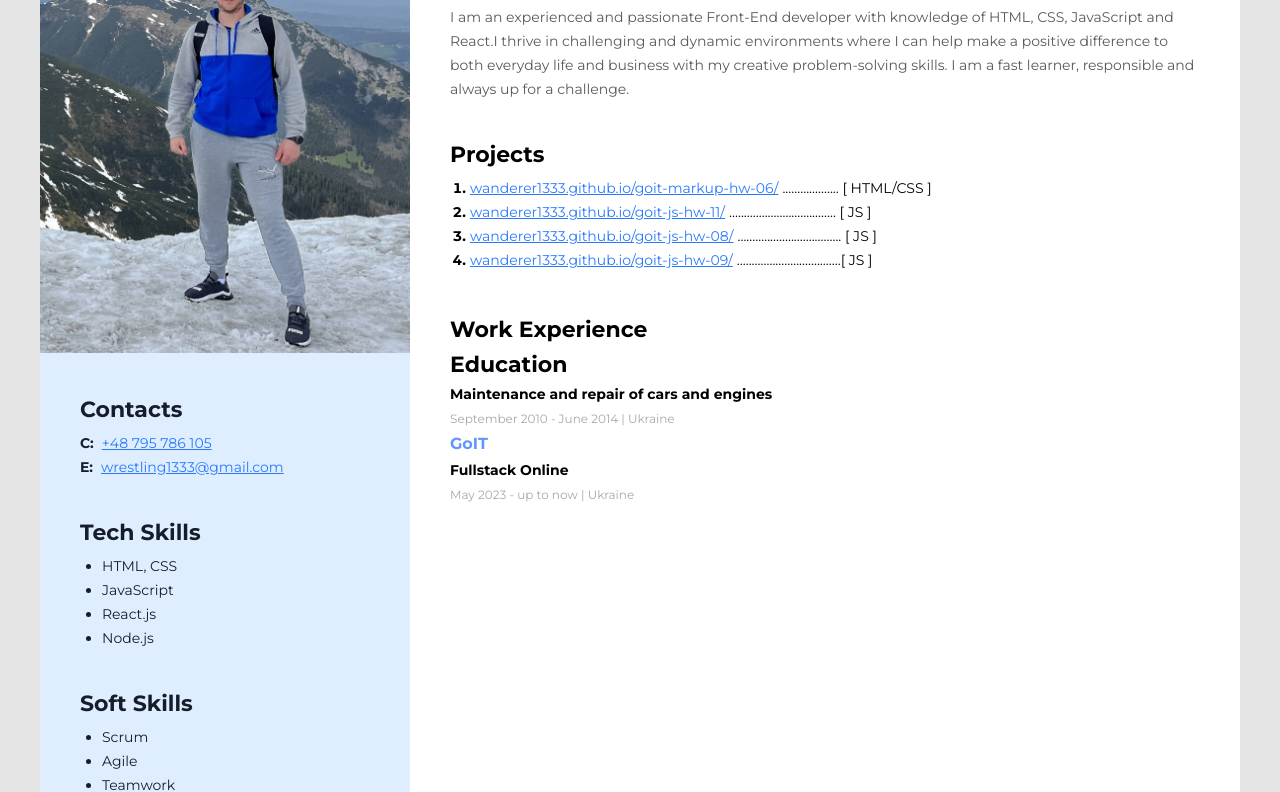
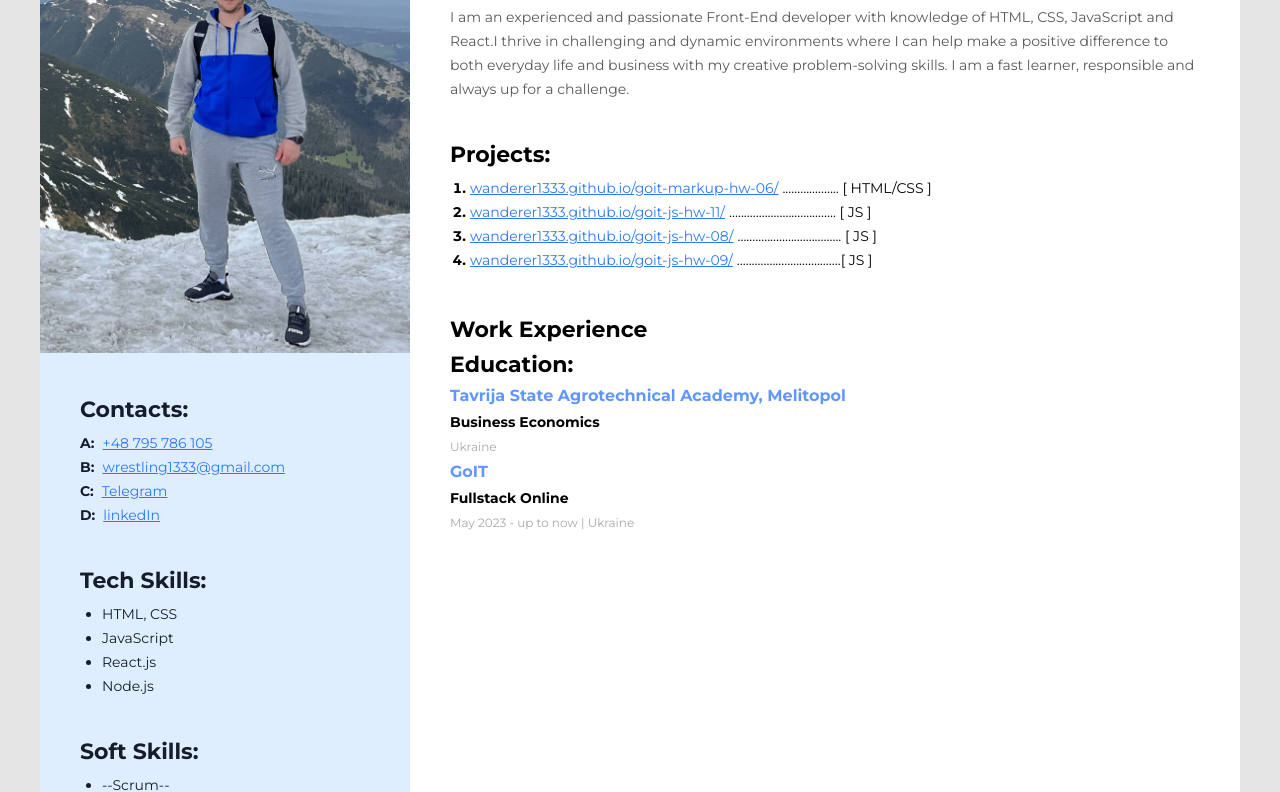
Before and after one commit to Wanderer1333/My-Resume-, a plain HTML site: page index.html in a window 1280 px wide. Shown: the part 163-955 px from the top of the page. Drawn offline with Linux system fonts and the light colour scheme.

Commit message:
Update index.html

```diff
--- a/index.html
+++ b/index.html
@@ -38,7 +38,7 @@
 
         <!--Projects-->
         <div class="projects-container">
-          <h3 class="main-content-title">Projects</h3>
+          <h3 class="main-content-title">Projects:</h3>
           <ol class="project-list">
             <li class="project-item">
               <a class="project-link" href="wanderer1333.github.io/goit-markup-hw-06/">
@@ -162,15 +162,13 @@
 
           <!--Education-->
           <div class="education-container">
-            <h3 class="main-content-title">Education</h3>
+            <h3 class="main-content-title">Education:</h3>
 
-            <h4 class="education-place">
-
-            </h4>
+            <h4 class="education-place">Tavrija State Agrotechnical Academy, Melitopol</h4>
             <h5 class="education-profile">
-              Maintenance and repair of cars and engines
+              Business Economics
             </h5>
-            <p class="education-period">September 2010 - June 2014 | Ukraine</p>
+            <p class="education-period">Ukraine</p>
 
             <h4 class="education-place">GoIT</h4>
             <h5 class="education-profile">Fullstack Online</h5>
@@ -186,21 +184,28 @@
         <div class="sidebar-content">
           <!--Contacts-->
           <div class="contacts-container">
-            <h3 class="sidebar-title">Contacts</h3>
+            <h3 class="sidebar-title">Contacts:</h3>
 
             <ul>
               <li class="contacts-item">
-                C:<a class="contacts-link" href="tel:+48795786105">+48 795 786 105</a>
+                A:<a class="contacts-link" href="tel:+48795786105">+48 795 786 105</a>
               </li>
               <li class="contacts-item">
-                E:<a class="contacts-link" href="wrestling1333@gmail.com">wrestling1333@gmail.com</a>
+                B:<a class="contacts-link" href="wrestling1333@gmail.com">wrestling1333@gmail.com</a>
+              <li class="contacts-item">
+                C:<a class="contacts-link" href="@Wanderer15_16">Telegram</a>
+                </li>
+                <li class="contacts-item">
+                D:<a class="contacts-link" href="www.linkedin.com/in/vadym-khlivetskyi-859aba298">linkedIn</a>
+
+                </li>
               </li>
             </ul>
           </div>
 
           <!--Tech Skills-->
           <div class="techskills-container">
-            <h3 class="sidebar-title">Tech Skills</h3>
+            <h3 class="sidebar-title">Tech Skills:</h3>
 
             <ul class="sidebar-item">
               <li>HTML, CSS</li>
@@ -212,17 +217,17 @@
 
           <!--Soft Skills-->
           <div class="softskills-container">
-            <h3 class="sidebar-title">Soft Skills</h3>
+            <h3 class="sidebar-title">Soft Skills:</h3>
 
             <ul class="sidebar-item">
-              <li>Scrum</li>
-              <li>Agile</li>
-              <li>Teamwork</li>
+              <li>--Scrum--</li>
+              <li>-Agile-</li>
+              <li>--Teamwork--</li>
             </ul>
           </div>
 
           <div>
-            <h3 class="sidebar-title">Languages</h3>
+            <h3 class="sidebar-title">Languages:</h3>
 
             <ul class="sidebar-item">
               <li>Ukrainian - Native</li>
```
